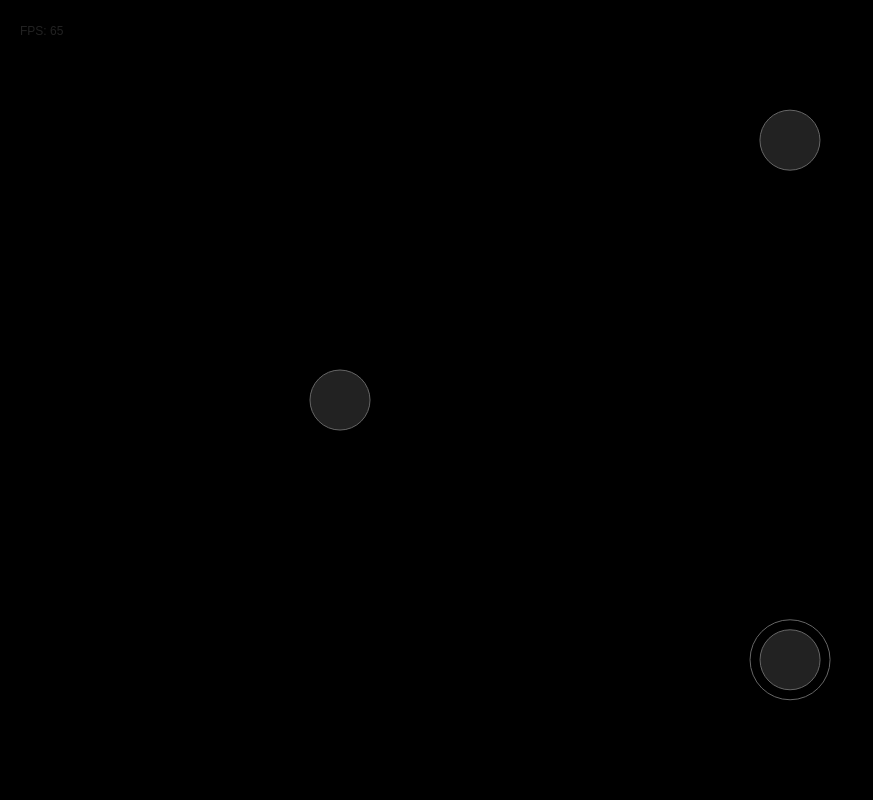
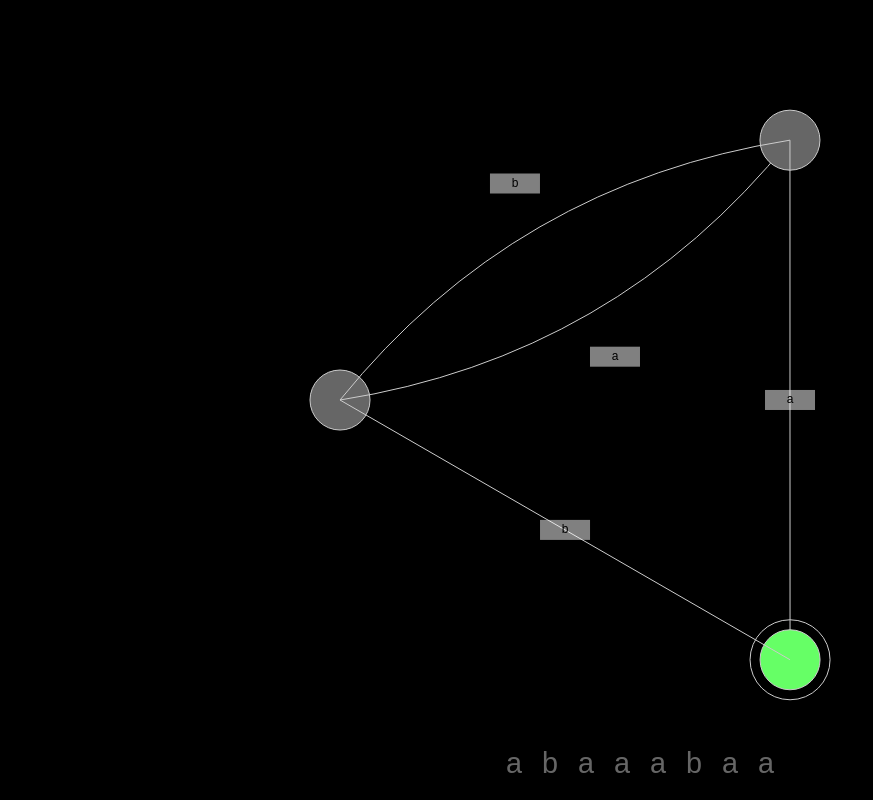
Before and after one commit to rubenwardy/finite_automaton_sim, a plain HTML site: page index.html in a window 1280 px wide. Shown: the whole page, without its empty margins (0-873 px from the left). Drawn offline with Linux system fonts and the light colour scheme.

Commit message:
Make HTML player work

```diff
--- a/index.html
+++ b/index.html
@@ -18,6 +18,36 @@
 			right: 0;
 			bottom: 0;
 		}
+
+		#input, #input li {
+			list-style: 0;
+			margin: 0;
+		}
+
+		#bottom_container {
+			position: fixed;
+			left: 0;
+			right: 0;
+			bottom: 0;
+			text-align: center;
+		}
+
+		#input {
+			margin: auto;
+			padding: 0 0 10px 0;
+			display: inline-block;
+		}
+
+		#input li {
+			display: inline-block;
+			padding: 10px;
+			font-size: 180%;
+			color: white;
+		}
+
+		#input .done {
+			color: #666;
+		}
 	</style>
 	<script src="libs/jQuery.min.js"></script>
 	<script src="libs/sh5cf.js"></script>
@@ -27,5 +57,10 @@
 </head>
 <body>
 	<canvas id="canvas"></canvas>
+	<div id="bottom_container">
+		<ul id="input">
+			<li>Loading...</li>
+		</ul>
+	</div>
 </body>
 </html>
--- a/ndfa/machine.js
+++ b/ndfa/machine.js
@@ -7,6 +7,17 @@ function State(id, arcs)
 	this.id = id;
 	this.arcs = arcs || {};
 	this.accept = false;
+}
+
+State.prototype.isConnectedTo = function(other) {
+	for (var key in this.arcs) {
+		if (this.arcs.hasOwnProperty(key)) {
+			if (this.arcs[key].indexOf(other) >= 0) {
+				return true;
+			}
+		}
+	}
+	return false;
 }
 
 function Machine(alpha, type)
@@ -19,6 +30,19 @@ function Machine(alpha, type)
 
 Machine.prototype.isInAlpha = function(alpha) {
 	return this.alpha[alpha];
+}
+
+Machine.prototype.getIdFromState = function(key2find) {
+	var i = 0;
+	for (var key in game.m.states) {
+		if (game.m.states.hasOwnProperty(key)) {
+			if (key == key2find) {
+				return i;
+			}
+			i++;
+		}
+	}
+	return -1;
 }
 
 Machine.prototype.connect = function(from, to, alpha) {
--- a/player.js
+++ b/player.js
@@ -4,6 +4,7 @@ game = {}
 function init() {
 	console.log("[Player] Init!");
 
+	game.input = ['a', 'b', 'a', 'a', 'a', 'b', 'a', 'a'];
 	game.m = new Machine({a: true, b: true});
 	game.m.connect(0, 1, "a");
 	game.m.connect(1, 2, "a");
@@ -13,14 +14,45 @@ function init() {
 	game.m.connect(2, 0, "b");
 	game.m.makeAccept(2);
 	game.s = new Simulator(game.m);
+	start();
 
 	console.log("[Player] Created default machine");
+
+	if (!game.m.isValid()) {
+		throw("Invalid DFA!");
+	}
 
 	engine.c.font = "12px Arial";
 }
 
+function start() {
+	var res = "";
+	for (var i = 0; i < game.input.length; i++) {
+		res += "<li>" + game.input[i] + "</li>";
+	}
+	$("#input").html(res);
+}
+
+function step() {
+	if (game.input.length > 0) {
+		var alpha = game.input[0];
+		game.s.step(alpha);
+		game.input = game.input.splice(1, game.input.length - 1);
+		console.log("Popped " + alpha + " remaining: " + game.input);
+		var obj_list = $("#input > li");
+		$(obj_list[obj_list.length - game.input.length - 1]).addClass("done");
+	} else {
+		console.log("Finished. Accept: " + game.s.isAccept());
+	}
+}
+
+var count = 0;
 function update(ce, c, dtime) {
-
+	count += dtime;
+	if (count > 0.5) {
+		count = 0;
+		step();
+	}
 }
 
 function len(dict) {
@@ -33,10 +65,17 @@ function len(dict) {
 	return count;
 }
 
+function idToPosition(i, num_states, mid, dist) {
+	var ang = 2 * 3.1415 * i / num_states + 3.1415;
+	var x = mid.x + Math.cos(ang) * dist;
+	var y = mid.y + Math.sin(ang) * dist;
+	return {x: x, y: y};
+}
+
 function draw(ce, c) {
 	engine.draw_fps();
 
-	var mid = {
+	const mid = {
 		x: ce.width / 2,
 		y: ce.height / 2
 	};
@@ -46,25 +85,94 @@ function draw(ce, c) {
 		dist = mid.x;
 	dist = 0.75 * dist;
 
+	function drawState(id, pos, accept) {
+		c.strokeStyle = "#CCC";
+		if (accept) {
+			c.beginPath();
+			c.arc(pos.x, pos.y, 40, 0, 2 * Math.PI, false);
+			c.stroke();
+		}
+		if (game.s.states.indexOf(id) >= 0) {
+			if (game.input.length == 0 && game.m.isAccept(game.m.states[id])) {
+				c.fillStyle = "#6F6";
+			} else {
+				c.fillStyle = "#66F";
+			}
+		} else {
+			c.fillStyle = "#666";
+		}
+		c.beginPath();
+		c.arc(pos.x, pos.y, 30, 0, 2 * Math.PI, false);
+		c.fill();
+		c.stroke();
+	}
+
+	function drawArcsFromState(state, pos) {
+		function drawLabel(midpoint, arc) {
+			c.fillStyle = "rgba(255, 255, 255, 0.5)";
+			var w = 50;
+			h = 20;
+			c.fillRect(midpoint.x - w/2, midpoint.y - h/2, w, h);
+			c.fillStyle = "black";
+			c.textAlign = "center";
+			c.textBaseline = "middle";
+			c.fillText(arc, midpoint.x, midpoint.y);
+		}
+		for (var arc in state.arcs) {
+			if (state.arcs.hasOwnProperty(arc)) {
+				for (var j = 0; j < state.arcs[arc].length; j++) {
+					var to = state.arcs[arc][j];
+					var id = game.m.getIdFromState(to);
+					var pos2 = idToPosition(id, num_states, mid, dist);
+					var do_curve = game.m.states[String(to)].isConnectedTo(state.id);
+
+					c.beginPath();
+					c.moveTo(pos.x, pos.y);
+					var midpoint = null;
+					if (do_curve) {
+						var dir = {
+							x: pos2.x - pos.x,
+							y: pos2.y - pos.y
+						};
+						var mag = Math.sqrt(dir.x*dir.x + dir.y*dir.y);
+						dir.x *= 100 / mag;
+						dir.y *= 100 / mag;
+
+						var perp = {
+							x: -dir.y,
+							y: dir.x
+						};
+
+						midpoint = {
+							x: (pos2.x + pos.x) / 2 + perp.x,
+							y: (pos2.y + pos.y) / 2 + perp.y
+						};
+
+						//c.lineTo(midpoint.x, midpoint.y);
+						//c.lineTo(pos2.x, pos2.y);
+						c.quadraticCurveTo(midpoint.x, midpoint.y, pos2.x, pos2.y);
+					} else {
+						midpoint = {
+							x: (pos2.x + pos.x) / 2,
+							y: (pos2.y + pos.y) / 2
+						};
+						c.lineTo(pos2.x, pos2.y);
+					}
+					c.stroke();
+					drawLabel(midpoint, arc);
+				}
+			}
+		}
+	}
+
 	var num_states = len(game.m.states);
 	var i = 0;
 	for (var key in game.m.states) {
 		if (game.m.states.hasOwnProperty(key)) {
-			var ang = 2 * 3.1415 * i / num_states + 3.1415;
-			var x = mid.x + Math.cos(ang) * dist;
-			var y = mid.y + Math.sin(ang) * dist;
-
-			c.strokeStyle = "#666";
-			if (game.m.states[key].accept) {
-				c.beginPath();
-				c.arc(x, y, 40, 0, 2 * Math.PI, false);
-				c.stroke();
-			}
-			c.fillStyle = "#222";
-			c.beginPath();
-			c.arc(x, y, 30, 0, 2 * Math.PI, false);
-			c.fill()
-			c.stroke();
+			var pos = idToPosition(i, num_states, mid, dist);
+			var state = game.m.states[key];
+			drawState(key, pos, state.accept);
+			drawArcsFromState(state, pos);
 			i++;
 		}
 	}
```
